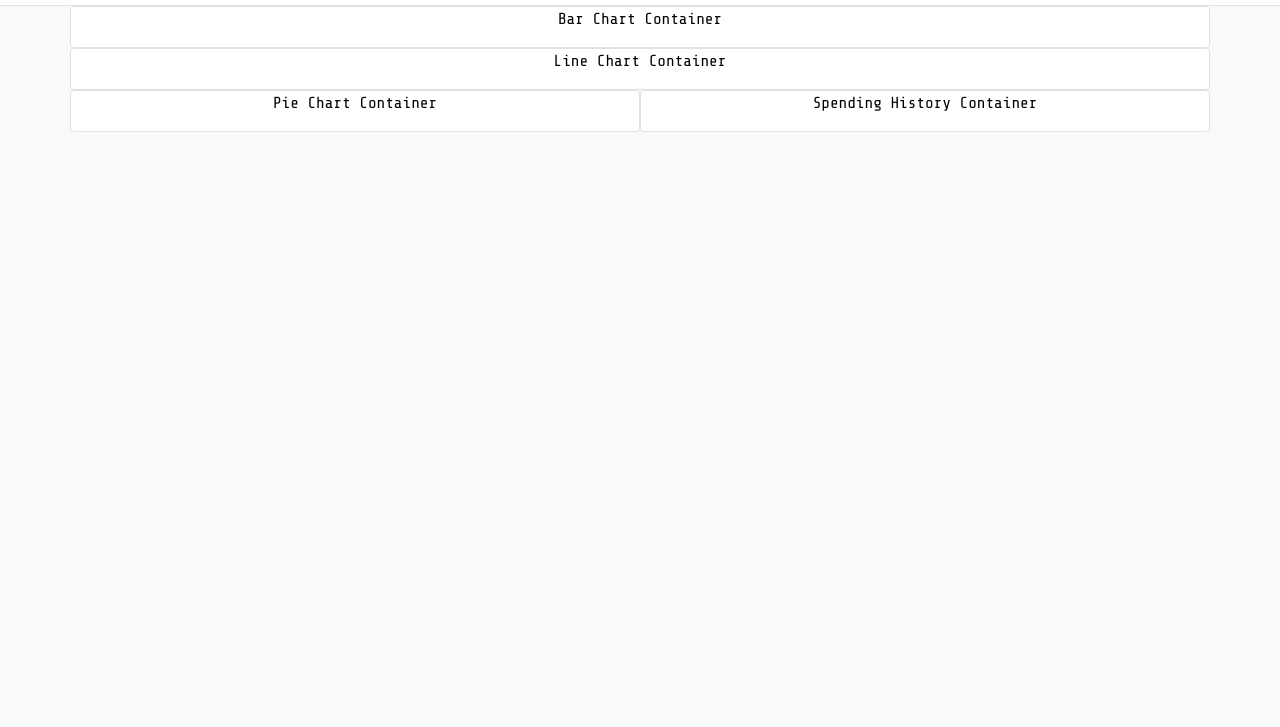
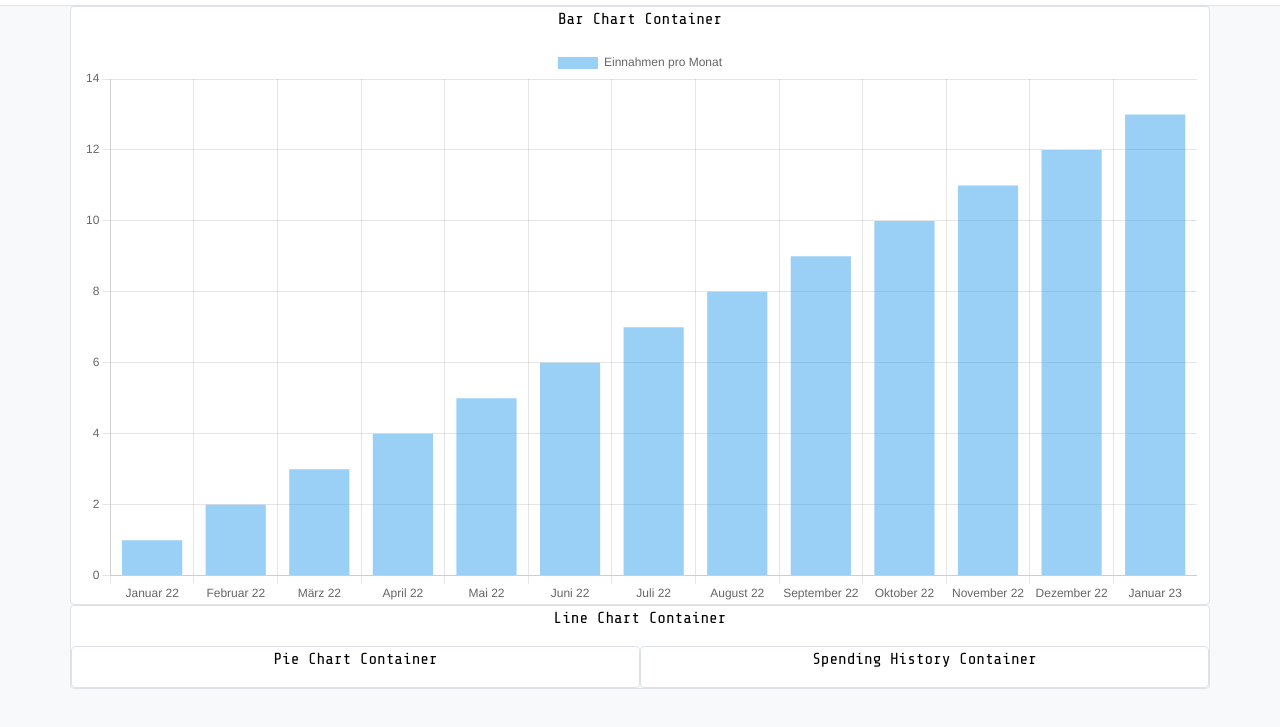
Before and after one commit to iLucasDOTexe/Budget-Tracker-Web-App, a plain HTML site: page Frontend/index.html in a window 1280 px wide. Shown: the part 53-780 px from the top of the page. Drawn offline with nearby package versions, Linux system fonts and the light colour scheme.

Commit message:
Add file layout for bar & line chart, add first bar chart

```diff
--- a/Frontend/index.html
+++ b/Frontend/index.html
@@ -12,6 +12,8 @@
       <script src="https://cdn.jsdelivr.net/npm/bootstrap@5.3.0-alpha1/dist/js/bootstrap.bundle.min.js" integrity="sha384-w76AqPfDkMBDXo30jS1Sgez6pr3x5MlQ1ZAGC+nuZB+EYdgRZgiwxhTBTkF7CXvN" crossorigin="anonymous"></script>
     </head>
     <body class="bg-light text-black">
+      <script src="https://cdn.jsdelivr.net/npm/chart.js"></script>
+
       <nav class="navbar navbar-expand-lg bg-white border-bottom">
         <div class="container-fluid">
           <a class="navbar-brand" href="#">Project Balance</a>
@@ -37,13 +39,17 @@
         <div class="row">
           <div class="col bg-white border rounded-1">
             <p>Bar Chart Container</p>
+            <!--Bar Chart Content-->
+            <div>
+              <canvas id="bar-chart"></canvas>
+            </div>
+            <script type="module" src="src/bar-chart.js"></script>
+            <!--End Bar Chart Content-->
           </div>
         </div>
         <div class="row">
           <div class="col bg-white border rounded-1">
             <p>Line Chart Container</p>
-          </div>
-        </div>
         <div class="row">
           <div class="col bg-white border rounded-1">
             <p>Pie Chart Container</p>
--- /dev/null
+++ b/Frontend/src/bar-chart.js
@@ -0,0 +1,19 @@
+const ctx = document.getElementById('bar-chart');
+
+new Chart(ctx, {
+  type: 'bar',
+  data: {
+    labels: ['Januar 22', 'Februar 22', 'März 22', 'April 22', 'Mai 22', 'Juni 22', 'Juli 22', 'August 22', 'September 22', 'Oktober 22', 'November 22', 'Dezember 22', 'Januar 23'],
+    datasets: [{
+      label: 'Einnahmen pro Monat',
+      data: [1, 2, 3, 4, 5, 6, 7, 8, 9, 10, 11, 12, 13]
+    }]
+  },
+  options: {
+    scales: {
+      y: {
+        beginAtZero: true
+      }
+    }
+  }
+});
```
Also changed, not shown: Frontend/src/line-chart.js (added).
